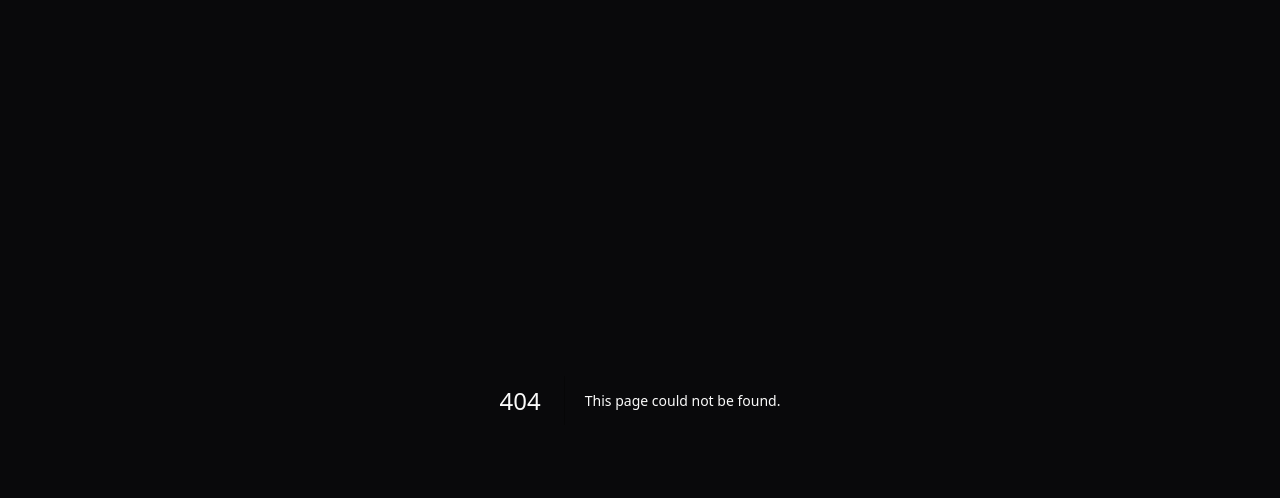
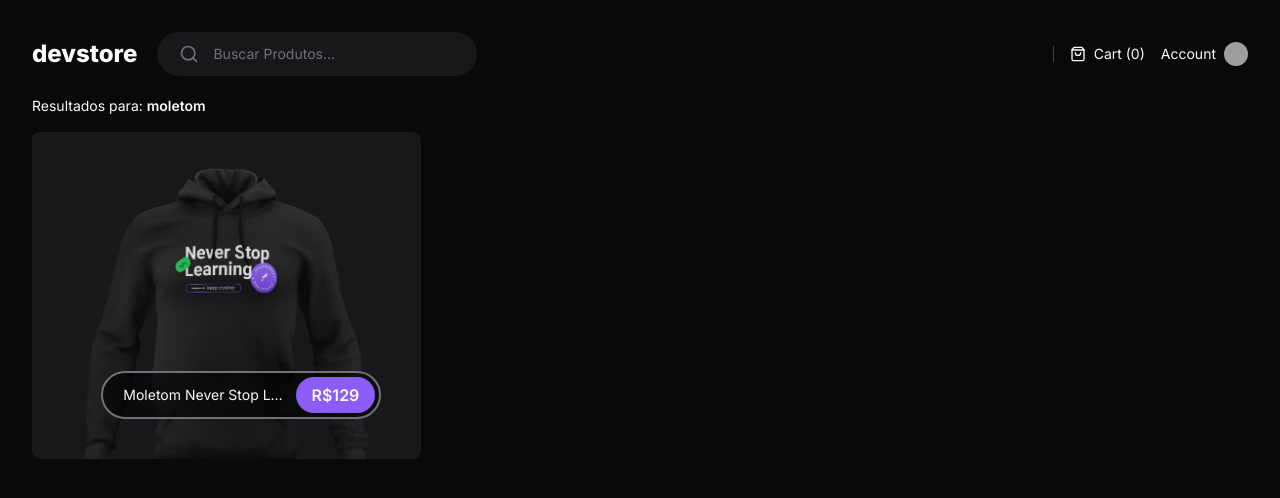
Before and after one commit to gkissel/devstore-Next, a Next.js app: page /search in a window 1280 px wide. Before the commit this address had no page. Shown: the top 498 px of the page. Built offline with nearby package versions, Linux system fonts and the light colour scheme; grey boxes are pictures that could not be loaded.

Commit message:
gkissel : Feature  search page

```diff
--- /dev/null
+++ b/src/app/(store)/search/page.tsx
@@ -0,0 +1,43 @@
+import Image from 'next/image'
+import Link from 'next/link'
+
+export default async function Search() {
+  return (
+    <div className="flex flex-col gap-4">
+      <p className="text-sm">
+        Resultados para: <span className="font-semibold">moletom</span>
+      </p>
+
+      <div className="grid grid-cols-3 gap-6">
+        <Link
+          href={`/product/moletom-never-stop-learning`}
+          className="group relative rounded-lg bg-zinc-900 overflow-hidden flex justify-center items-end"
+        >
+          <Image
+            src={'/moletom-never-stop-learning.png'}
+            className="group-hover:scale-105 transition-transform duration-500"
+            width={480}
+            height={480}
+            quality={100}
+            alt=""
+          />
+
+          <div className="absolute bottom-10 right-10 h-12 flex items-center gap-2 max-w-[280px] rounded-full border-2 border-zinc-500 bg-black/60 p-1 pl-5">
+            <span className="text-sm truncate">
+              {'Moletom Never Stop Learning'}
+            </span>
+            <span className="flex h-full items-center justify-center rounded-full bg-violet-500 px-4 font-semibold">
+              R$129
+              {/* {product.price.toLocaleString('pt-BR', {
+                style: 'currency',
+                currency: 'BRL',
+                minimumFractionDigits: 0,
+                maximumFractionDigits: 0,
+              })} */}
+            </span>
+          </div>
+        </Link>
+      </div>
+    </div>
+  )
+}
```
